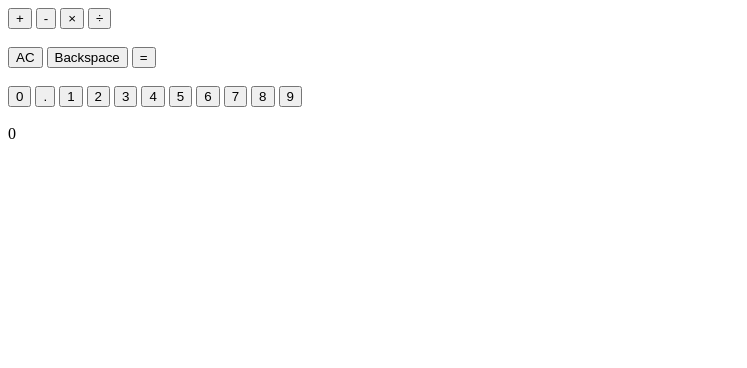
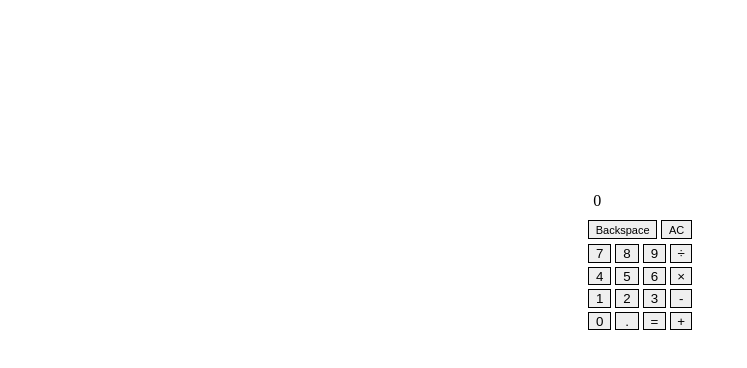
Before and after one commit to INll/odin-calculator, a plain HTML site: page index.html in a window 1280 px wide. Shown: the whole page, without its empty margins (0-747 px from the left). Drawn offline with Linux system fonts and the light colour scheme.

Commit message:
Complete calculator + basic CSS layout

```diff
--- a/index.html
+++ b/index.html
@@ -8,33 +8,33 @@
     </title>
   </head>
   <body>
-    <div class="four-operator-buttons">
-      <button type="button" class="btn +"><span class="calc">+</span></button>
-      <button type="button" class="btn -"><span class="calc">-</span></button>
-      <button type="button" class="btn *"><span class="calc">×</span></button>
-      <button type="button" class="btn /"><span class="calc">÷</span></button>
-    </div><br>
-    <div class="misc-buttons">
-      <button type="button" class="btn ac"><span class="misc">AC</span></button>
-      <button type="button" class="btn bksp"><span class="misc">Backspace</span></button>
-      <button type="button" class="btn ="><span class="misc">=</span></button>
-      <!-- <button type="button" class="btn"><span class="misc btn">×</span></button>
-      <button type="button" class="btn"><span class="misc btn">÷</span></button> -->
-    </div><br>
-    <div class="numeric-buttons">
-      <button type="button" class="btn 0"><span class="num">0</span></button>
-      <button type="button" class="btn ."><span class="num">.</span></button>
-      <button type="button" class="btn 1"><span class="num">1</span></button>
-      <button type="button" class="btn 2"><span class="num">2</span></button>
-      <button type="button" class="btn 3"><span class="num">3</span></button>
-      <button type="button" class="btn 4"><span class="num">4</span></button>
-      <button type="button" class="btn 5"><span class="num">5</span></button>
-      <button type="button" class="btn 6"><span class="num">6</span></button>
-      <button type="button" class="btn 7"><span class="num">7</span></button>
-      <button type="button" class="btn 8"><span class="num">8</span></button>
-      <button type="button" class="btn 9"><span class="num">9</span></button>
-    </div><br>
-    <div class="display">0</div>
+    <div class="display"><span class="dispVal">0</span></div>
+    <div class="meta-buttons">
+      <button type="button" class="btn meta bksp"><span class="misc">Backspace</span></button>
+      <button type="button" class="btn meta ac"><span class="misc">AC</span></button>
+    </div>
+    <div class="main-input">
+      <div class="numeric-buttons">
+        <button type="button" class="btn numeric 7"><span class="num">7</span></button>
+        <button type="button" class="btn numeric 8"><span class="num">8</span></button>
+        <button type="button" class="btn numeric 9"><span class="num">9</span></button>
+        <button type="button" class="btn numeric 4"><span class="num">4</span></button>
+        <button type="button" class="btn numeric 5"><span class="num">5</span></button>
+        <button type="button" class="btn numeric 6"><span class="num">6</span></button>
+        <button type="button" class="btn numeric 1"><span class="num">1</span></button>
+        <button type="button" class="btn numeric 2"><span class="num">2</span></button>
+        <button type="button" class="btn numeric 3"><span class="num">3</span></button>
+        <button type="button" class="btn numeric 0"><span class="num">0</span></button>
+        <button type="button" class="btn numeric ."><span class="num">.</span></button>
+        <button type="button" class="btn numeric ="><span class="num">=</span></button>
+      </div><br>
+      <div class="four-operators">
+        <button type="button" class="btn operator /"><span class="calc">÷</span></button>
+        <button type="button" class="btn operator *"><span class="calc">×</span></button>
+        <button type="button" class="btn operator -"><span class="calc">-</span></button>
+        <button type="button" class="btn operator +"><span class="calc">+</span></button>
+      </div><br>
+    </div>
   </body>
   <script src="./scripts.js"></script>
 </html>
--- a/scripts.js
+++ b/scripts.js
@@ -43,13 +43,18 @@ function operate(num1, num2, operator) {
     case '*': result = multiply(num1, num2); break;
     case '/': result = divide(num1, num2); break;
   }
+  // Trim result if it gets too long
+  result = result.toString();
+  if (result.length > 11) {
+    return parseFloat(result.substring(0, 10));
+  }
   return result;
 }
 
 // Reset calc array and set display panel to 0
 function allClear() {
   calc = calc.map(num => 0);
-  display.innerHTML = 0;
+  dispVal.innerHTML = 0;
   isNum1 = true;
 }
 
@@ -59,36 +64,34 @@ function allClear() {
 // Input argument: Number user clicked immediately after +, -, *, /, and =
 function resetDisplay(clicked) {
   // console.log('Display has been reset');
-  display.innerHTML = clicked;
+  dispVal.innerHTML = clicked;
   resetDisp = false; // Reset not needed when entering the second number
 }
 
 
 // addEventListener() to all buttons
 const allBtns = document.querySelectorAll('.btn');
-const display = document.querySelector('.display');
+const dispVal = document.querySelector('.dispVal');
 
 allBtns.forEach((btn) => {
   btn.addEventListener('click', handler)});
 
 // Populate display after activation of numeric and operator buttons
 function handler(e) {
-  const clicked = this.classList[1];
-  let newDisplayText = display.innerHTML + clicked;
+  const clicked = this.classList[2];
+  let newDisplayText = dispVal.innerHTML + clicked;
   // Evaluate buttons
   switch (clicked) {
     case '+': case '-': case '*': case '/':
+      // Make button active
+
       // Check if no operator has been selected before
       if (calc[2] === 0) {
         calc.splice(2, 1, clicked);
       }
-      console.log(newDisplayText[newDisplayText.length]);
-      console.log(newDisplayText[newDisplayText.length - 1]);
-      console.log(newDisplayText[newDisplayText.length - 2]);
-      console.log(newDisplayText[newDisplayText.length - 3]);
       // If number ends with a decimal point, remove that decimal point
       if (newDisplayText[newDisplayText.length - 2] === '.') {
-        display.innerHTML = newDisplayText.substring(0, newDisplayText.length - 2);
+        dispVal.innerHTML = newDisplayText.substring(0, newDisplayText.length - 2);
       }
       if (isNum1) {
         // Do not revoke isNum1 status if operator is the 1st input
@@ -107,7 +110,7 @@ function handler(e) {
         result = operate(calc[0], calc[1], calc[2]);
         // Store result in calc[0], set calc[1] to 0
         calc.splice(0, 2, result, 0);
-        display.innerHTML = result;
+        dispVal.innerHTML = result;
         // calc[2] set to current operator, to be evaluated on next input
         calc.splice(2, 1, clicked);
         console.log(calc);
@@ -130,7 +133,12 @@ function handler(e) {
       console.log(calc);
       return;
     case 'bksp':
-      display.innerHTML = display.innerHTML.slice(0, -1);
+      let bksped = dispVal.innerHTML.slice(0, -1)
+      if (bksped === '') {
+        dispVal.innerHTML = 0;
+      } else {
+        dispVal.innerHTML = bksped;
+      }
     case '=':
       // Check for empty calc array
       if (calc[0] === 0 ||
@@ -138,28 +146,29 @@ function handler(e) {
           calc[2] === 0) {
             // If number ends with a decimal point, remove that decimal point
             if (newDisplayText[newDisplayText.length - 2] === '.') {
-              display.innerHTML = newDisplayText.substring(0, newDisplayText.length - 2);
+              dispVal.innerHTML = newDisplayText.substring(0, newDisplayText.length - 2);
             }
             return;
           }
       result = operate(calc[0], calc[1], calc[2]);
-
       console.log(`Result is ${result}.`);
       // Store result in calc[0]
       calc.splice(0, 3, result, 0, 0);
-      display.innerHTML = result;
+      dispVal.innerHTML = result;
       resetDisp = true;
       console.log(calc);
       break;
     case '.':
       // Return if there is already a decimal point
-      if (display.innerHTML.split("").find(e => e === '.') === '.') return;
+      if (dispVal.innerHTML.split("").find(e => e === '.') === '.') return;
+      // Return if over length limit
+      if (newDisplayText.length > 11) return;
       if (isNum1) {
         // Display accumulated string of numbers
-        display.innerHTML = newDisplayText;
+        dispVal.innerHTML = newDisplayText;
         calc.splice(0, 1, newDisplayText);
       } else { // Ready for new number input
-        display.innerHTML = newDisplayText;
+        dispVal.innerHTML = newDisplayText;
         calc.splice(1, 1, newDisplayText);
       }
       break;
@@ -187,12 +196,14 @@ function handler(e) {
         resetDisp = false;
         return;
       }
+      // Trim display value if over 11 in length
+      if (newDisplayText.length > 11) return;
       if (isNum1) {
         // Display accumulated string of numbers
-        display.innerHTML = newDisplayText;
+        dispVal.innerHTML = newDisplayText;
         calc.splice(0, 1, newDisplayText);
       } else { // Ready for new number input
-        display.innerHTML = newDisplayText;
+        dispVal.innerHTML = newDisplayText;
         calc.splice(1, 1, newDisplayText);
       }
     console.log(calc);
@@ -203,11 +214,11 @@ function handler(e) {
 
 //      TO-DO
 
-// REFACTOR  ** I'd rather proceed in TOP **
+// REFACTOR  ** Not going to spend my entire life on this lol **
 // DECIMAL POINT BUTTON   ** DONE **
 // LIMIT DECIMAL POINT TO ONE ONLY (DISABLE BUTTON ONCE THERE'S ONE)  ** DONE **
-// TRIM LONG DECIMALS  ** Users would prefer higher precision **
+// TRIM LONG DECIMALS  ** DONE **
 // ZERO DIVISION WARNING  ** DONE **
-// CSS BEAUTIFICATION
+// CSS BEAUTIFICATION  ** DONE **
 // BACKSPACE   ** DONE **
 // KEYBOARD SUPPORT?   ** I don't have a numpad **
--- a/styles.css
+++ b/styles.css
@@ -0,0 +1,90 @@
+body {
+  display: flex;
+  flex-direction: column;
+  align-items: center;
+  justify-content: center;
+  margin: 15% 20px 20px 20px;
+  gap: 5px;
+}
+
+.dispVal {
+  display: flex;
+  justify-content: left;
+  width: 103.34px;
+}
+
+.display {
+  display: flex;
+  padding: 0px 0px 5px 10px;
+}
+
+.numeric-buttons {
+  width: 78.25px;
+  display: flex;
+  gap: 4px;
+  flex-wrap: wrap;
+}
+
+.main-input {
+  display: flex;
+  flex-direction: row;
+}
+
+.four-operators {
+  display: flex;
+  flex-direction: column;
+  gap: 4px;
+  margin: 0px 0px 0px 4px;
+}
+
+.four-operators-active {
+  display: flex;
+  flex-direction: column;
+  border: 1px solid white;
+  gap: 4px;
+  margin: 0px 0px 0px 4px;
+}
+
+.meta-buttons {
+  display: flex;
+  width: 104.04px;
+  flex: 1 0 auto;
+  gap: 4px;
+}
+
+.btn.numeric {
+  width: 23.42px;
+  display: flex;
+  flex: 0 0 auto;
+  padding: .1em 0px 0px 0px;
+  justify-content: center;
+}
+
+.btn.meta {
+  display: flex;
+  justify-content: center;
+  flex: 1 0 auto;
+}
+
+.btn.operator {
+  display: flex;
+  height: 18.57px;
+  justify-content: center;
+  align-items: center;
+  flex: 0 0 auto;
+  padding: .05em 6px 0px 6px;
+}
+
+.misc {
+  font-size: 11px;
+  font-weight: 500;
+  padding: 1.5px 0px;
+}
+
+button {
+  border: 1px solid black;
+}
+
+.btn:active span{
+  transform: translateY(.04em);
+}
```
